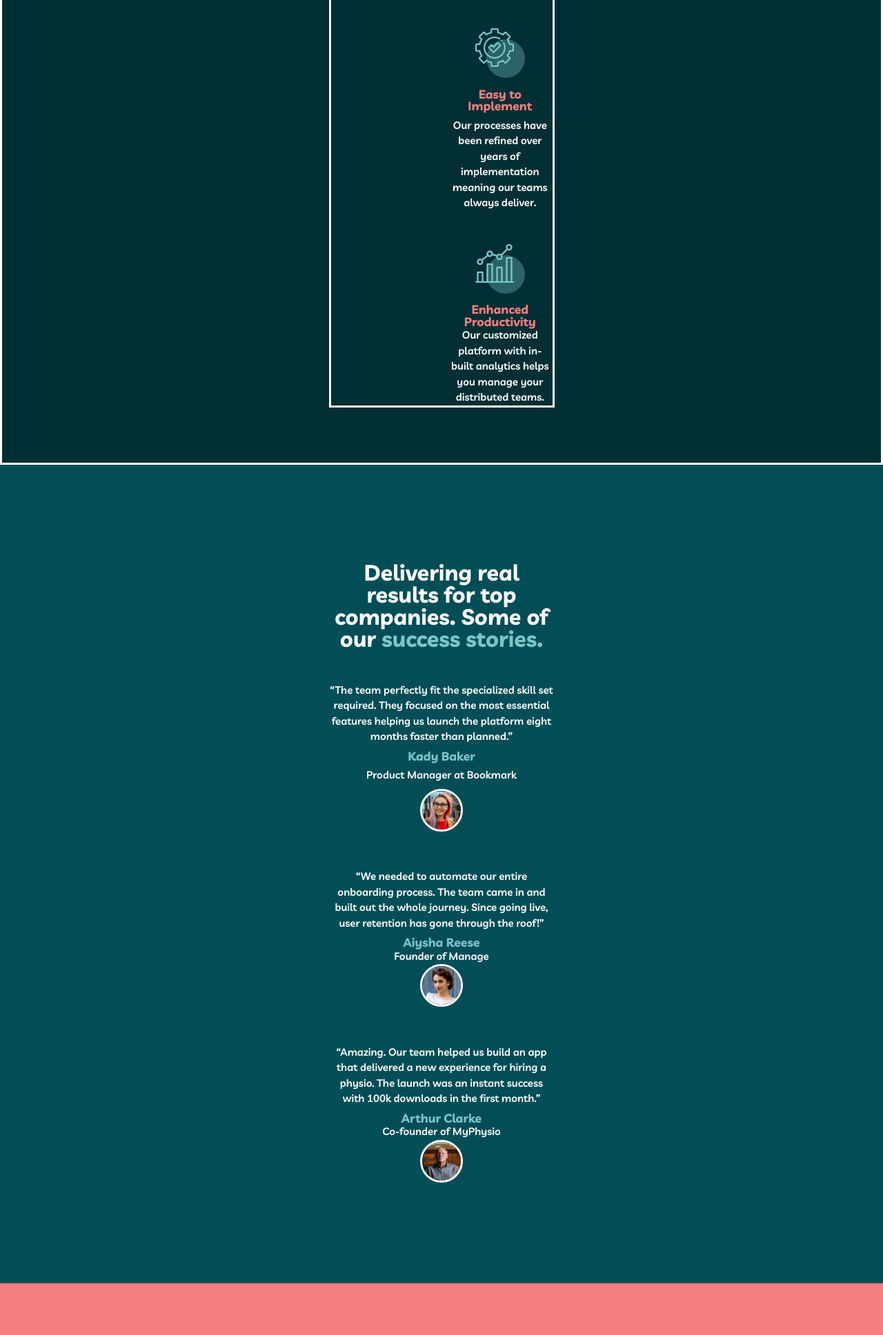
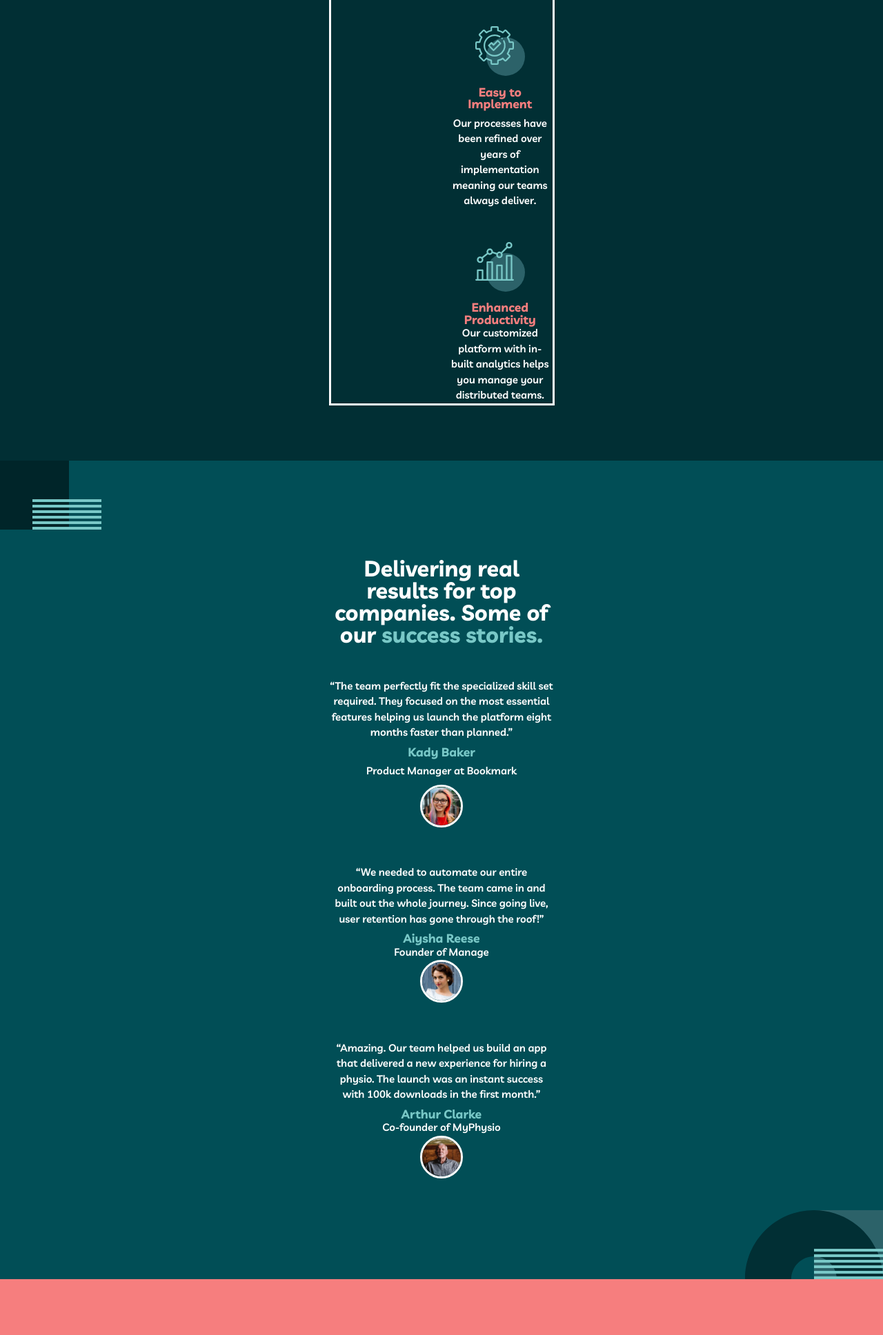
Before and after one commit to Nikkorey/myteam-multi-page-website, a plain HTML site: page starter-code/index.html in a window 1280 px wide. Shown: the part 864-2800 px from the top of the page at 69% size. Drawn offline with Linux system fonts and the light colour scheme.

Commit message:
added svg background

```diff
--- a/starter-code/styles.css
+++ b/starter-code/styles.css
@@ -153,11 +153,10 @@ a {
 
 .features {
   padding: 5rem 0;
-  border: solid;
   background-color: var(--bg-dark, var(--clr-secondary-400));
-  /* background-image: url(/starter-code/images/bg-pattern-about-4.svg);
+  background-image: url(./images/bg-pattern-home-3.svg);
   background-repeat: no-repeat;
-  background-position: right top; */
+  background-position: top right -100px;
 }
 
 .features .section__title {
@@ -200,6 +199,10 @@ a {
 
 .testimonials {
   padding: 8.75rem 0;
+  background-image: url(./images/bg-pattern-home-5.svg),
+    url(./images/bg-pattern-home-4-about-3.svg);
+  background-repeat: no-repeat;
+  background-position: bottom right, top left;
 }
 
 .testimonial {
@@ -226,6 +229,9 @@ a {
   background-color: var(--clr-primary-200);
   --font-accent: var(--clr-secondary-400);
   padding: 5.1875rem 0;
+  background-image: url(./images/bg-pattern-home-6-about-5.svg);
+  background-repeat: no-repeat;
+  background-position: bottom -20px left;
 }
 
 @media (min-width: 1024px) {
```
